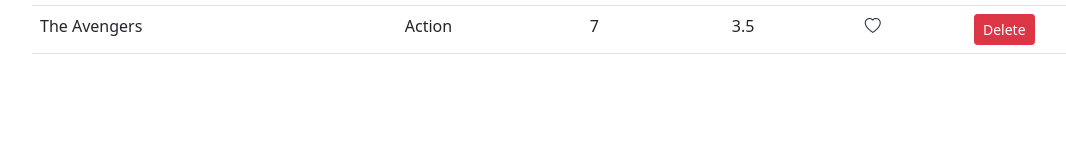
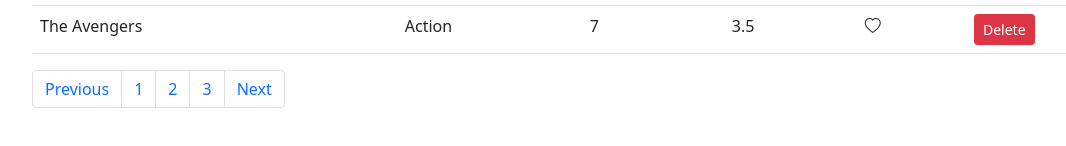
Before and after one commit to pesekt1/vidly-client, a React (Create React App) app: page / in a window 1280 px wide. Shown: the part 480-626 px from the top of the page, without its empty margins (50-1116 px from the left). Built offline with nearby package versions, Linux system fonts and the light colour scheme.

Commit message:
pagination

```diff
--- a/src/App.js
+++ b/src/App.js
@@ -1,10 +1,12 @@
 import "./App.css";
 import Movies from "./components/movies";
+import Pagination from "./components/pagination";
 
 function App() {
   return (
     <main className="container">
       <Movies />
+      <Pagination />
     </main>
   );
 }
--- /dev/null
+++ b/src/components/pagination.jsx
@@ -0,0 +1,35 @@
+const Pagination = (props) => {
+  return (
+    <nav aria-label="Page navigation example">
+      <ul className="pagination">
+        <li className="page-item">
+          <a className="page-link" href="#">
+            Previous
+          </a>
+        </li>
+        <li className="page-item">
+          <a className="page-link" href="#">
+            1
+          </a>
+        </li>
+        <li className="page-item">
+          <a className="page-link" href="#">
+            2
+          </a>
+        </li>
+        <li className="page-item">
+          <a className="page-link" href="#">
+            3
+          </a>
+        </li>
+        <li className="page-item">
+          <a className="page-link" href="#">
+            Next
+          </a>
+        </li>
+      </ul>
+    </nav>
+  );
+};
+
+export default Pagination;
--- a/src/components/standard/likeSFC.jsx
+++ b/src/components/standard/likeSFC.jsx
@@ -1,7 +1,7 @@
 import React from "react";
 
 //stateless functional component
-const LikeSFC = () => {
+const LikeSFC = (props) => {
   let dynamicClass = props.liked ? "bi bi-heart-fill m-2" : "bi bi-heart m-2";
   return (
     <i
```
Also changed, not shown: 1 other file (tests, documents, lock files or other folders).
